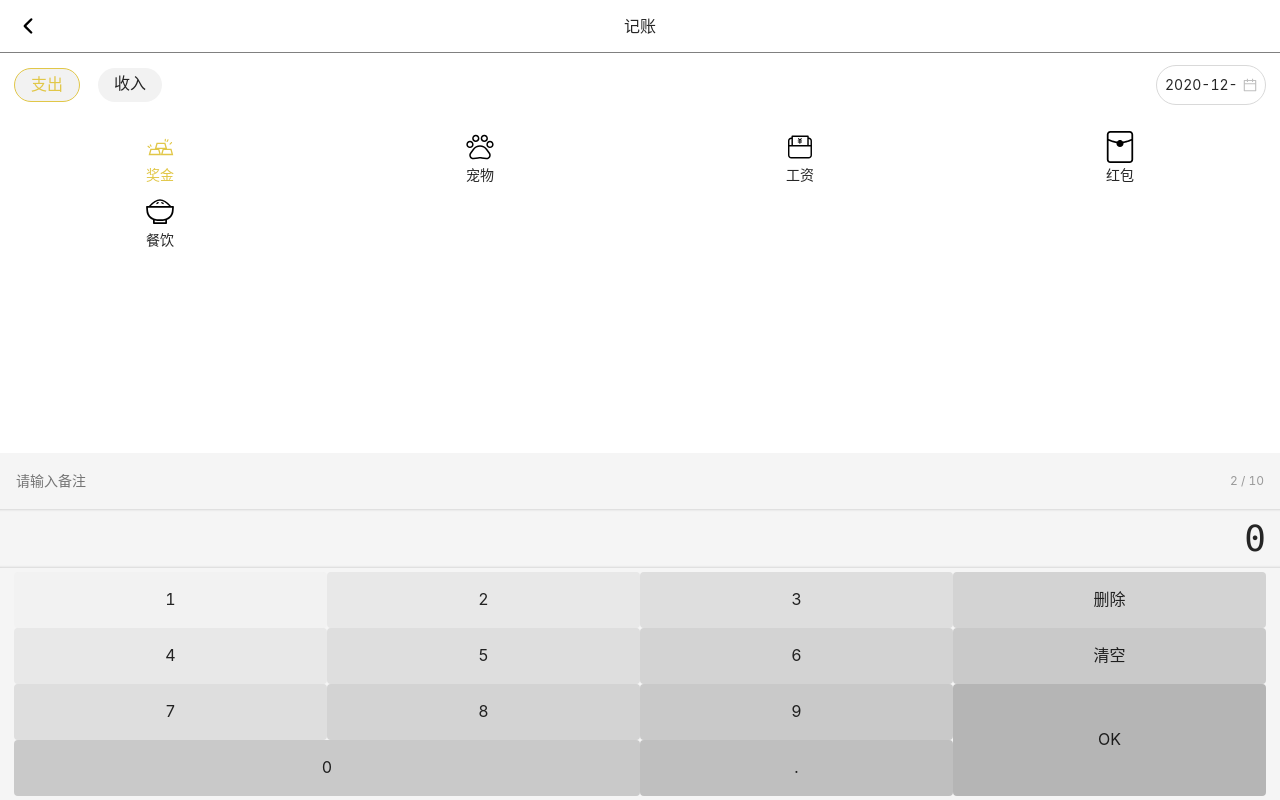
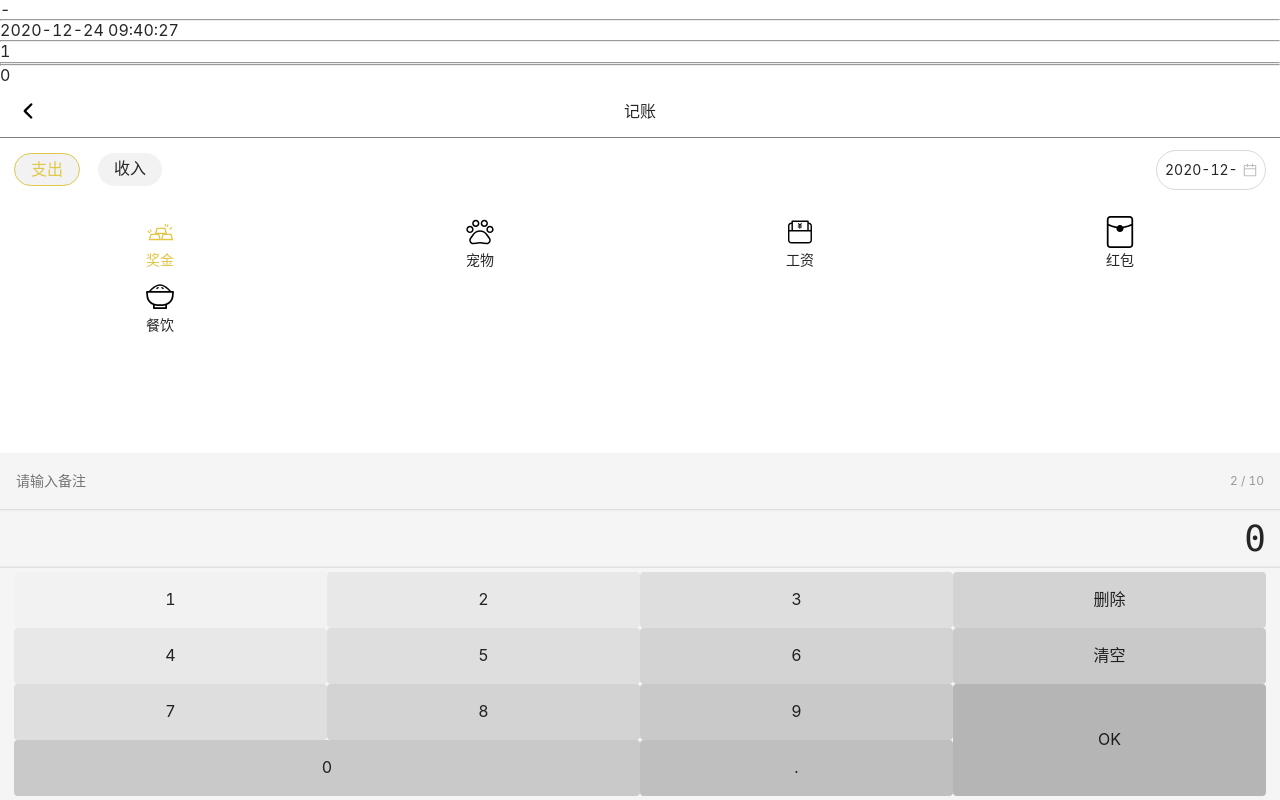
Before and after one commit to ChiLi2000/keep-accounts-r, a React app: page /#/account in a window 1280 px wide. Built offline with nearby package versions, Linux system fonts and the light colour scheme.

Commit message:
收集 account 页面数据

```diff
--- a/src/views/Account.tsx
+++ b/src/views/Account.tsx
@@ -1,4 +1,4 @@
-import React from "react";
+import React, {useState} from "react";
 import styled from "styled-components";
 import {CategorySection} from "./Account/CategorySection";
 import {TimeSelector} from "./Account/TimeSelector";
@@ -6,16 +6,17 @@ import {NumberPadSection} from "./Account/NumberPadSection";
 import {Topbar} from "./Account/Torbar";
 import {TagsSection} from "./Account/TagsSection";
 import {NotesSection} from "./Account/NotesSection";
+import moment from "moment";
 
 const Outer = styled.div`
   display: flex;
   flex-direction: column;
   height: 100vh;
-`
+`;
 const Center = styled.div`
   flex-grow: 1;
   overflow: auto;
-`
+`;
 const CateAndTimeWrapper = styled.section`
   padding:12px 14px;
   display: flex;
@@ -23,19 +24,42 @@ const CateAndTimeWrapper = styled.section`
   justify-content: space-between;
 `;
 
+export type Category = "-" | "+"
+
 function Account() {
+  const [selected, setSelected] = useState({
+    category: "-" as Category,
+    tagId: 1,
+    note: "",
+    amount: 0,
+    createdAt: moment(new Date().toISOString()).format("YYYY-MM-DD HH:mm:ss")
+  });
   return (
     <Outer>
-        <Topbar/>
-        <CateAndTimeWrapper>
-          <CategorySection/>
-          <TimeSelector/>
-        </CateAndTimeWrapper>
+      {selected.category}
+      <hr/>
+      {selected.createdAt}
+      <hr/>
+      {selected.tagId}
+      <hr/>
+      {selected.note}
+      <hr/>
+      {selected.amount}
+      <Topbar/>
+      <CateAndTimeWrapper>
+        <CategorySection value={selected.category}
+                         onChange={category => {setSelected({...selected, category: category});}}/>
+        <TimeSelector value={selected.createdAt}
+                      onChange={createdAt => {setSelected({...selected, createdAt: createdAt});}}/>
+      </CateAndTimeWrapper>
       <Center>
-        <TagsSection/>
+        <TagsSection value={selected.tagId}
+                     onChange={tagId => {setSelected({...selected, tagId: tagId});}}/>
       </Center>
-        <NotesSection/>
-        <NumberPadSection/>
+      <NotesSection value={selected.note}
+                    onChange={note => {setSelected({...selected, note: note});}}/>
+      <NumberPadSection value={selected.amount}
+                        onChange={amount => {setSelected({...selected, amount: amount});}}/>
     </Outer>
   );
 }
--- a/src/views/Account/CategorySection.tsx
+++ b/src/views/Account/CategorySection.tsx
@@ -1,5 +1,6 @@
 import React, {useState} from "react";
 import styled from "styled-components";
+import {Category} from "../Account";
 
 const Wrapper = styled.section`
   width: 60%;
@@ -20,18 +21,23 @@ const Wrapper = styled.section`
   }
 `;
 
-const CategorySection: React.FC = () => {
-  const categoryMap={'-':'支出','+':'收入'}
+type Props = {
+  value: Category
+  onChange: (value: Category) => void
+}
+
+const CategorySection: React.FC<Props> = (props) => {
+  const categoryMap = {"-": "支出", "+": "收入"};
   type Keys = keyof typeof categoryMap    //'-','+'
-  const [categoryList] = useState<Keys[]>(['-','+'])
-  const [category,setCategory]=useState('-')
+  const [categoryList] = useState<Keys[]>(["-", "+"]);
+  const category = props.value;
   return (
     <Wrapper>
       <ul>
-        {categoryList.map(c=>
-        <li key={c} className={category===c?'selected':''}
-        onClick={()=>{setCategory(c)}}>
-          {categoryMap[c]}
+        {categoryList.map(c =>
+          <li key={c} className={category === c ? "selected" : ""}
+              onClick={() => {props.onChange(c);}}>
+            {categoryMap[c]}
           </li>)}
       </ul>
     </Wrapper>
--- a/src/views/Account/NotesSection.tsx
+++ b/src/views/Account/NotesSection.tsx
@@ -23,12 +23,17 @@ const Wrapper = styled.section`
   }
 `;
 
-const NotesSection: React.FC = () => {
-  const [note, setNote] = useState("");
+type Props = {
+  value: string
+  onChange: (value: string) => void
+}
+
+const NotesSection: React.FC<Props> = (props) => {
+  const note = props.value;
   const refInput = useRef<HTMLInputElement>(null);
   const onBlur = () => {
     if (refInput.current !== null) {
-      setNote(refInput.current.value);
+      props.onChange(refInput.current.value);
     }
   };
   return (
--- a/src/views/Account/NumberPadSection.tsx
+++ b/src/views/Account/NumberPadSection.tsx
@@ -2,16 +2,23 @@ import React, {useState} from "react";
 import {generateOutput} from "./NumberPadSection/generateOutput";
 import {Wrapper} from "./NumberPadSection/Wrapper";
 
-
-const NumberPadSection: React.FC = () => {
-  const [output, _setOutput] = useState("0");
+type Props = {
+  value: number
+  onChange: (value: number) => void
+}
+const NumberPadSection: React.FC<Props> = (props) => {
+  const [output, _setOutput] = useState(props.value.toString());
   const setOutput = (output: string) => {
+    let newOutput:string
     if (output.length > 16) {
-      output = output.slice(0, 16);
+      newOutput = output.slice(0, 16);
     } else if (output.length === 0) {
-      output = "0";
+      newOutput = "0";
+    }else{
+      newOutput=output
     }
-    _setOutput(output);
+    _setOutput(newOutput)
+    props.onChange(parseFloat(newOutput));
   };
   const onClickButtonWrapper = (e: React.MouseEvent) => {
     const text = ((e.target as HTMLInputElement).textContent);
--- a/src/views/Account/TagsSection.tsx
+++ b/src/views/Account/TagsSection.tsx
@@ -1,6 +1,7 @@
 import Icon from "components/Icon";
 import React, {useState} from "react";
 import styled from "styled-components";
+
 const Wrapper = styled.section`
   >ul{
    margin: 8px 0;
@@ -31,23 +32,28 @@ const Wrapper = styled.section`
 `;
 
 type Tag = {
-  id:number,
-  name:string,
-  value:string
+  id: number,
+  name: string,
+  value: string
 }
-const X=[
+const X = [
   {id: 1, name: "奖金", value: "奖金"},
   {id: 2, name: "宠物", value: "宠物"},
   {id: 3, name: "工资", value: "工资"},
   {id: 4, name: "红包", value: "红包"},
   {id: 5, name: "餐饮", value: "餐饮"}
-]
-const TagsSection: React.FC =()=>{
+];
+type Props = {
+  value: number,
+  onChange: (selected: number) => void
+}
+
+const TagsSection: React.FC<Props> = (props) => {
   const [tags] = useState<Tag[]>(X);
-  const [selectedTagId,setSelectedTagId] = useState(1)
+  const selectedTagId = props.value;
   const onToggleTag = (tagId: number) => {
     if (selectedTagId !== tagId) {
-      setSelectedTagId(tagId)
+      props.onChange(tagId);
     }
   };
   const getClass = (tagId: number) => selectedTagId === tagId ? "selected" : "";
@@ -59,7 +65,7 @@ const TagsSection: React.FC =()=>{
             <Icon name={tag.value}/>{tag.name}</li>)}
       </ul>
     </Wrapper>
-  )
-}
+  );
+};
 
-export {TagsSection}
+export {TagsSection};
--- a/src/views/Account/TimeSelector.tsx
+++ b/src/views/Account/TimeSelector.tsx
@@ -5,11 +5,15 @@ import zhCN from "antd/lib/locale/zh_CN";
 import "moment/locale/zh-cn";
 import moment from "moment";
 
-const TimeSelector = () => {
-  const [value, setValue] = useState(moment(new Date().toISOString()).format("YYYY-MM-DD HH:mm:ss"));
+type Props = {
+  value: string
+  onChange: (value: string) => void
+}
+const TimeSelector: React.FC<Props> = (props) => {
+  const value = props.value;
   const onChange = (date: any, dateString: string) => {
     console.log(date, dateString);
-    setValue(moment(date._d).format("YYYY-MM-DD HH:mm:ss"));
+    props.onChange(moment(date._d).format("YYYY-MM-DD HH:mm:ss"));
   };
   const style = {"width": "110px", "borderRadius": "25px", "padding": "8px"};
   return (
```
